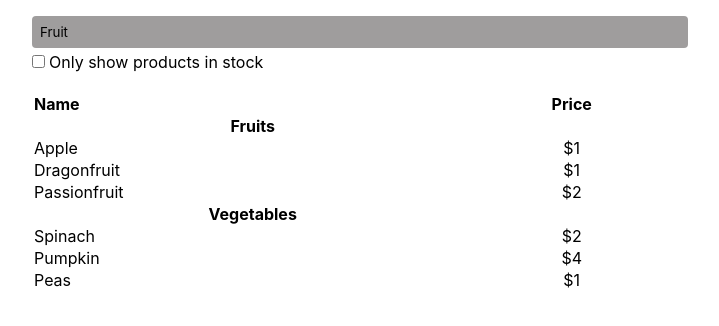
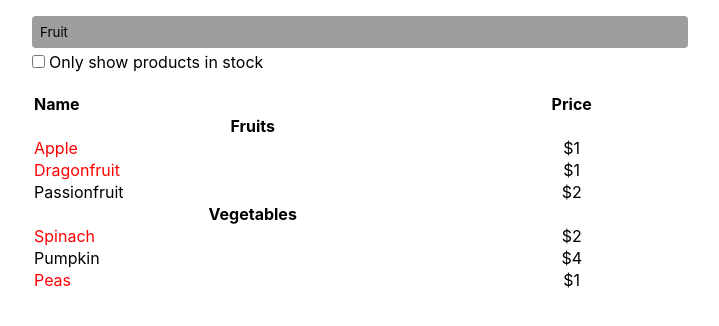
Before and after one commit to GHOST-Aram/product-table, a React (Create React App) app: page / in a window 1280 px wide. Shown: the top 326 px of the page, without its empty margins (288-1007 px from the left). Built offline with nearby package versions, Linux system fonts and the light colour scheme.

Commit message:
feat: Change color of product name to red if the product is out of stock

```diff
--- a/src/components/product.js
+++ b/src/components/product.js
@@ -2,9 +2,10 @@ import React from 'react'
 
 export const Product = ({product}) => {
   return (
-    <tr><td className='text-left'>
-      {product.name}
-      </td><td>{product.price}</td></tr>
+    <tr>
+      <td className={`text-left ${product.stocked && 'text-red'}`}> {product.name}</td>
+      <td>{product.price}</td>
+    </tr>
   )
 }
 
--- a/src/index.css
+++ b/src/index.css
@@ -87,6 +87,9 @@ table{
 .text-left{
   text-align: left;
 }
+.text-red{
+  color: red;
+}
 .w-full{
   width: 100%;
 }
```
